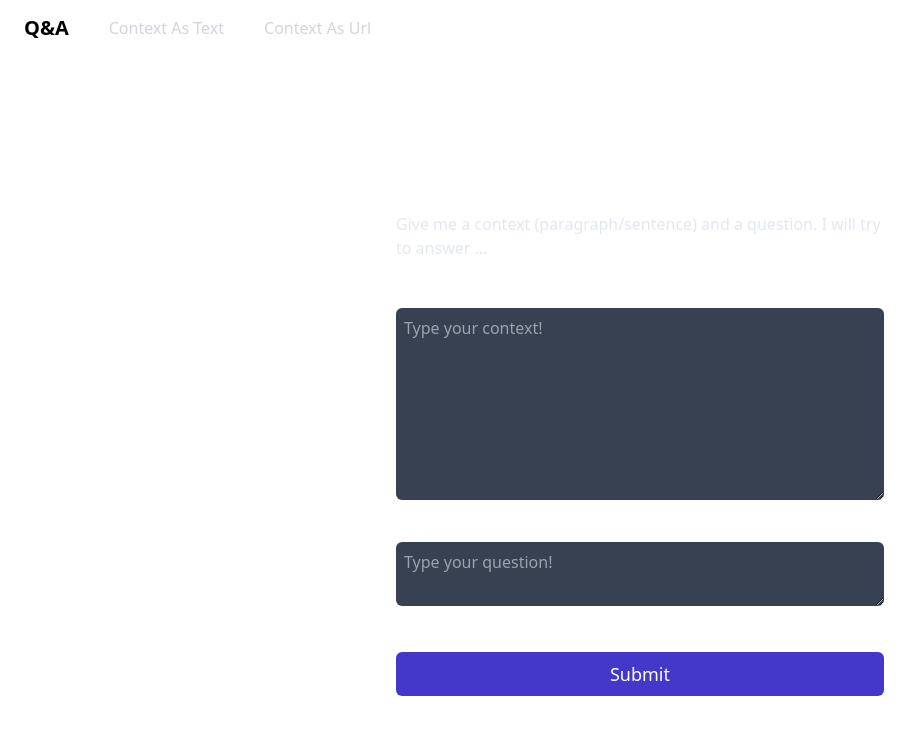
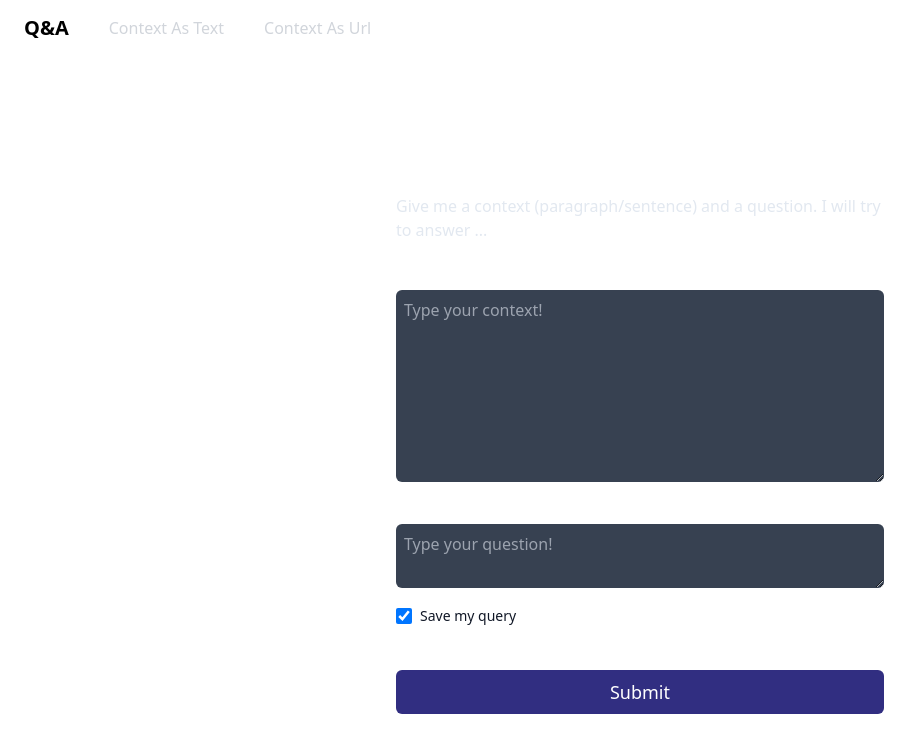
Before and after one commit to gziz/question-answer-ai, a React (Create React App) app in the folder frontend/: page / in a window 1280 px wide. Shown: the top 752 px of the page, without its empty margins (0-922 px from the left). Built offline with nearby package versions, Linux system fonts and the light colour scheme; no server answers; the HTML template or start-up script is replaced by a standard one.

Commit message:
Added url

```diff
--- a/frontend/src/components/Forms.jsx
+++ b/frontend/src/components/Forms.jsx
@@ -57,13 +57,18 @@ const Form = (props) => {
         value={props.question}
         ></textarea>
 
+        <div className="flex items-center mb-4">
+            <input checked={props.storeQuery} onChange={(e) => props.setStoreQuery(e.target.checked)} id="default-checkbox" type="checkbox" value="" className="w-4 h-4 text-blue-600 bg-gray-100 rounded border-gray-300"/>
+            <label htmlFor="default-checkbox" className="ml-2 text-sm font-medium text-gray-900 dark:text-gray-300">Save my query</label>
+        </div>
+
         <div className= {"mb-2 text-sm text-right"}>
           Powered by Hugging Face
         </div>
 
         <button
         type="submit"
-        className="bg-indigo-700 disabled:opacity-50 w-full p-2 rounded-md text-lg"
+        className="bg-indigo-900 disabled:opacity-50 w-full p-2 rounded-md text-lg hover:bg-indigo-800"
         onClick={props.onSubmit}
         >
             Submit</button>
--- a/frontend/src/components/Home.jsx
+++ b/frontend/src/components/Home.jsx
@@ -11,17 +11,20 @@ const Home = () => {
     const [answer, setAnswer] = React.useState("");
     const [hasResult, setHasResult] = React.useState(false);
     const [isLoading, setIsLoading] = React.useState(false);
-    const [contextType, setContextType] = React.useState("question-text")
+    const [contextType, setContextType] = React.useState("question-text");
+    const [storeQuery, setStoreQuery] = React.useState(true);
 
     const onSubmit = async () => {
       try{
+        console.log(storeQuery);
         console.log("Submitting");
         setIsLoading(true);
 
         const endpoint = `/${contextType}`
         const res = await axiosManager.post(endpoint, {
           "data": {"question": question,
-                    "context": context}
+                    "context": context,
+                  "storeQuery": storeQuery}
         });
         onResult(res.data)
 
@@ -35,7 +38,7 @@ const Home = () => {
         setTmpContext(context);
 
         const modified_context = data.data.context.replace(
-            data.data.answer, '"""' + data.data.answer + '"""'
+            data.data.answer, '--->' + data.data.answer + '<---'
         );
         setContext(modified_context);
         setAnswer(data.data.answer);
@@ -80,6 +83,8 @@ const Home = () => {
         setQuestion={setQuestion}
         onSubmit={onSubmit}
         isLoading={isLoading}
+        setStoreQuery={setStoreQuery}
+        storeQuery={storeQuery}
       />
     );
     }
--- a/frontend/src/components/NavBar.jsx
+++ b/frontend/src/components/NavBar.jsx
@@ -22,8 +22,8 @@ const NavBar = (props) => {
                             justify-start">
 
                 <span className="self-center text-xl font-semibold dark:text-white">Q&A</span>
-                <a onClick={() => updateContextType("text")} href="#" className="self-center text-gray-300 hover:text-white">Context As Text</a>
-                <a onClick={() => updateContextType("url")} href="#" className="self-center text-gray-300 hover:text-white">Context As Url</a>
+                <button onClick={() => updateContextType("text")} className="self-center text-gray-300 hover:text-white">Context As Text</button>
+                <button onClick={() => updateContextType("url")} className="self-center text-gray-300 hover:text-white">Context As Url</button>
             </div>
 
     )
--- a/frontend/src/components/Results.jsx
+++ b/frontend/src/components/Results.jsx
@@ -14,7 +14,8 @@
                     className="h-48 bg-gray-700 p-2 w-full rounded-md focus:outline-teal-400 mb-3"
                     type="text" readOnly
                     value={props.context}
-                >{props.context}</textarea>
+                >
+                </textarea>
             </>
 
         );
```
